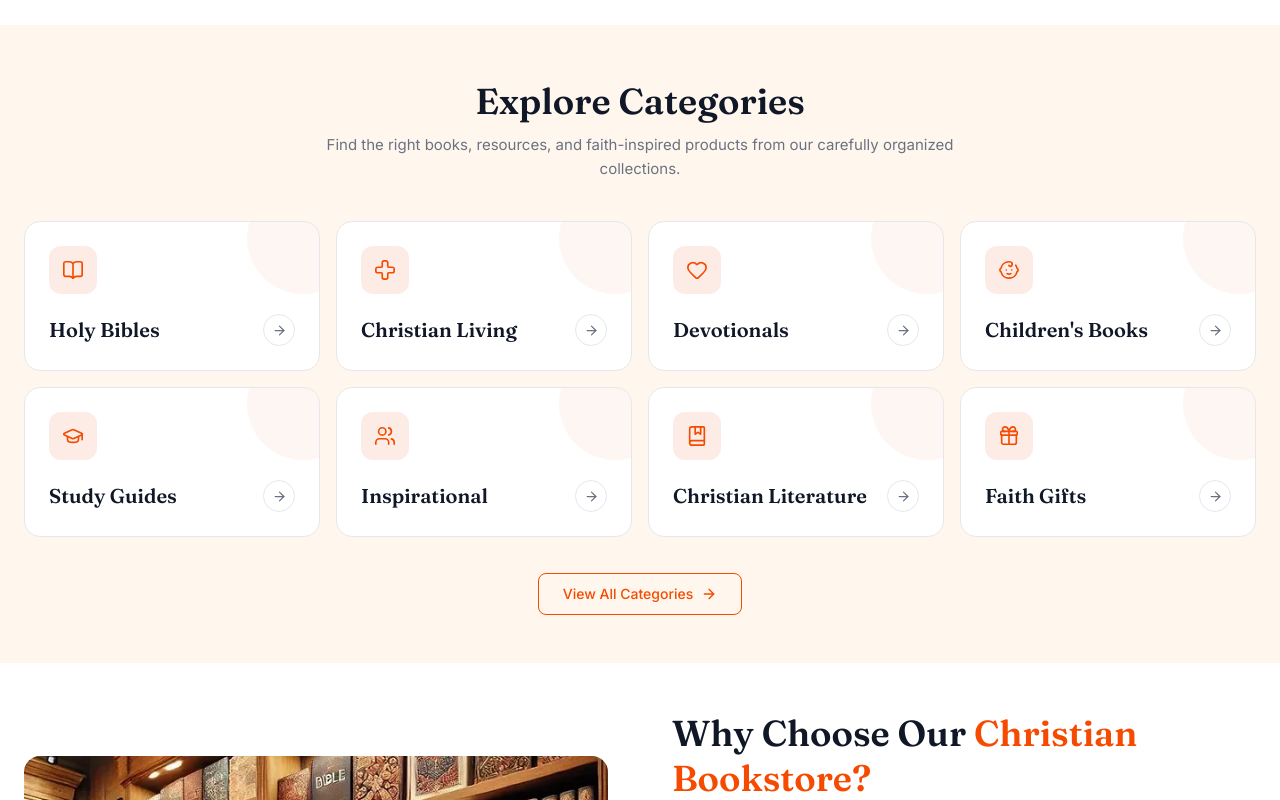
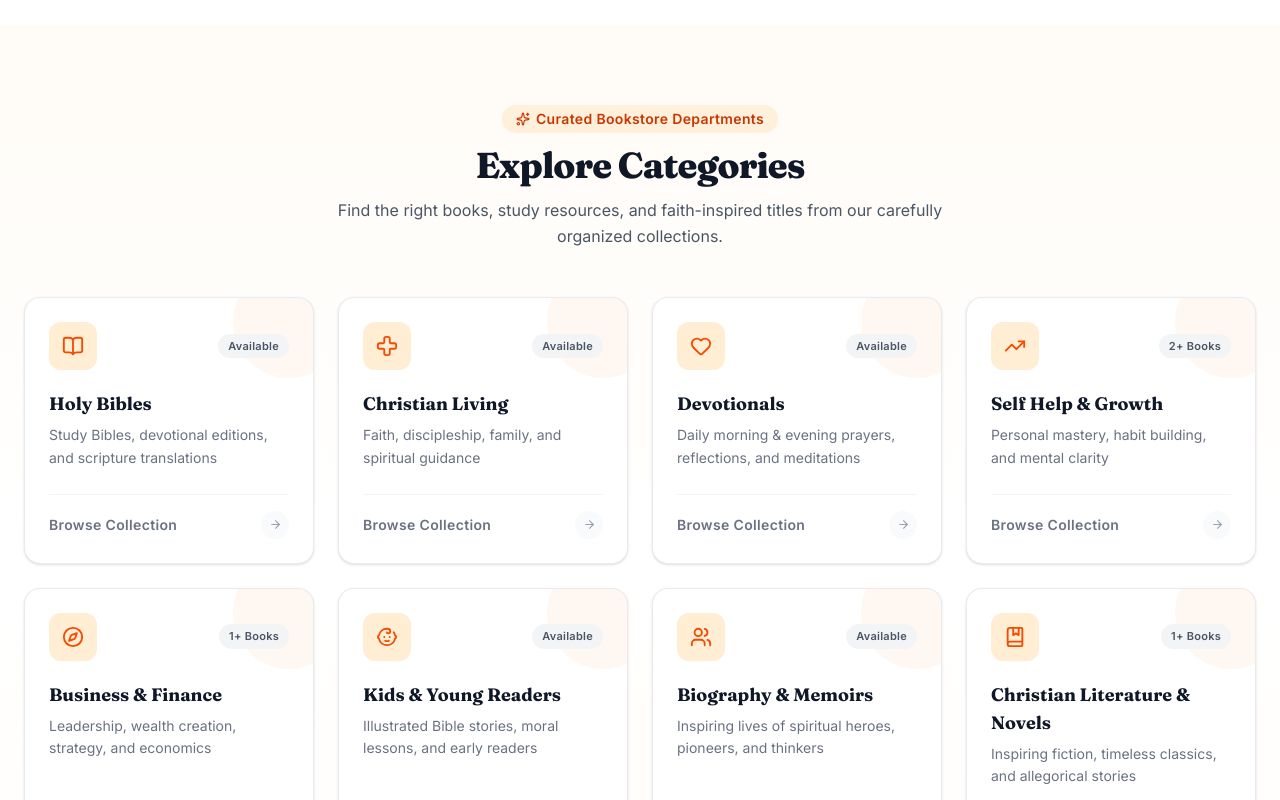
Before and after one commit to harsh9727/book-store, a Next.js app: page / in a window 1280 px wide. Shown: the part 3160-3960 px from the top of the page. Built offline with nearby package versions, Linux system fonts and the light colour scheme.

Commit message:
categories section redesign

```diff
--- a/src/components/home/CategorySection.tsx
+++ b/src/components/home/CategorySection.tsx
@@ -9,130 +9,122 @@ import {
   GraduationCap,
   Users,
   BookMarked,
-  Gift,
+  Sparkles,
   ArrowRight,
+  Bookmark,
+  TrendingUp,
+  Compass,
 } from "lucide-react";
+import { categories } from "@/data/categories";
+import { products } from "@/data/products";
 
-const categories = [
-  {
-    id: 1,
-    title: "Holy Bibles",
-    icon: BookOpen,
-    href: "/categories/holy-bibles",
-  },
-  {
-    id: 2,
-    title: "Christian Living",
-    icon: Cross,
-    href: "/categories/christian-living",
-  },
-  {
-    id: 3,
-    title: "Devotionals",
-    icon: Heart,
-    href: "/categories/devotionals",
-  },
-  {
-    id: 4,
-    title: "Children's Books",
-    icon: Baby,
-    href: "/categories/childrens-books",
-  },
-  {
-    id: 5,
-    title: "Study Guides",
-    icon: GraduationCap,
-    href: "/categories/study-guides",
-  },
-  {
-    id: 6,
-    title: "Inspirational",
-    icon: Users,
-    href: "/categories/inspirational",
-  },
-  {
-    id: 7,
-    title: "Christian Literature",
-    icon: BookMarked,
-    href: "/categories/christian-literature",
-  },
-  {
-    id: 8,
-    title: "Faith Gifts",
-    icon: Gift,
-    href: "/categories/faith-gifts",
-  },
-];
+// Icon mapping per category slug
+const categoryIconMap: Record<string, any> = {
+  "bible-books": BookOpen,
+  "christian-living": Cross,
+  devotionals: Heart,
+  "self-help": TrendingUp,
+  business: Compass,
+  kids: Baby,
+  biography: Users,
+  novels: BookMarked,
+};
 
 const CategorySection = () => {
   return (
-    <section className="bg-orange-50 py-12">
-      <div className="container px-3 lg:px-6">
+    <section className="bg-gradient-to-b from-orange-50/50 via-white to-orange-50/30 py-14 md:py-20">
+      <div className="container px-3 lg:px-6 mx-auto">
+        {/* Section Header */}
+        <div className="mb-12 text-center max-w-2xl mx-auto">
+          <div className="inline-flex items-center gap-1.5 rounded-full bg-orange-100/80 px-3.5 py-1 text-xs sm:text-sm font-semibold description tracking-wide text-orange-700 mb-3">
+            <Sparkles size={14} />
+            <span>Curated Bookstore Departments</span>
+          </div>
 
-        {/* Header */}
-        <div className="mb-10 text-center">
-
-          <h2 className="title mt-2 text-3xl font-semibold text-gray-900 sm:text-4xl">
+          <h2 className="title text-3xl sm:text-4xl font-extrabold text-gray-900 tracking-tight">
             Explore Categories
           </h2>
 
-          <p className="description mx-auto mt-3 max-w-2xl text-sm leading-6 text-gray-500 sm:text-[15px]">
-            Find the right books, resources, and faith-inspired
-            products from our carefully organized collections.
+          <p className="description mt-3 text-sm sm:text-base leading-relaxed text-gray-600">
+            Find the right books, study resources, and faith-inspired titles from our carefully organized collections.
           </p>
         </div>
 
         {/* Categories Grid */}
-        <div className="grid grid-cols-1 gap-4 sm:grid-cols-2 lg:grid-cols-4">
+        <div className="grid grid-cols-1 sm:grid-cols-2 lg:grid-cols-4 gap-4 sm:gap-6">
           {categories.map((category) => {
-            const Icon = category.icon;
+            const Icon = categoryIconMap[category.slug] || Bookmark;
+            const bookCount = products.filter(
+              (p) => p.category.toLowerCase() === category.slug.toLowerCase()
+            ).length;
 
             return (
               <Link
                 key={category.id}
-                href={category.href}
-                className="group relative overflow-hidden rounded-2xl border border-gray-200 bg-white p-6 transition-all duration-300 hover:-translate-y-1 hover:border-orange-200 hover:shadow-xl hover:shadow-orange-600/10"
+                href={`/allbooks?category=${category.slug}`}
+                className="group relative flex flex-col justify-between overflow-hidden rounded-2xl border border-gray-200/80 bg-white p-5 sm:p-6 shadow-sm transition-all duration-300 hover:-translate-y-1.5 hover:border-orange-300 hover:shadow-xl hover:shadow-orange-500/10 active:scale-[0.99]"
               >
-                {/* Orange background decoration */}
-                <div className="absolute -right-10 -top-10 h-28 w-28 rounded-full bg-orange-600/5 transition-all duration-500 group-hover:scale-[2.5] group-hover:bg-orange-600/10" />
+                {/* Subtle background glow on hover */}
+                <div className="absolute -right-8 -top-8 h-28 w-28 rounded-full bg-orange-500/5 transition-all duration-500 group-hover:scale-[2.5] group-hover:bg-orange-500/10" />
 
-                {/* Icon */}
-                <div className="relative mb-5 flex h-12 w-12 items-center justify-center rounded-xl bg-orange-600/10 text-orange-600 transition-all duration-300 group-hover:bg-orange-600 group-hover:text-white group-hover:shadow-lg group-hover:shadow-orange-600/20">
-                  <Icon
-                    size={22}
-                    strokeWidth={1.8}
-                    className="transition-transform duration-300 group-hover:scale-110"
-                  />
+                <div>
+                  {/* Top Row: Icon + Count Badge */}
+                  <div className="relative mb-5 flex items-center justify-between">
+                    <div className="flex h-12 w-12 items-center justify-center rounded-xl bg-orange-100 text-orange-600 transition-all duration-300 group-hover:bg-orange-600 group-hover:text-white group-hover:shadow-lg group-hover:shadow-orange-600/30">
+                      <Icon
+                        size={22}
+                        strokeWidth={2}
+                        className="transition-transform duration-300 group-hover:scale-110"
+                      />
+                    </div>
+
+                    <span className="rounded-full bg-gray-100 px-2.5 py-1 text-[11px] font-semibold text-gray-600 description tracking-wide transition-colors group-hover:bg-orange-100 group-hover:text-orange-700">
+                      {bookCount > 0 ? `${bookCount}+ Books` : "Available"}
+                    </span>
+                  </div>
+
+                  {/* Category Title */}
+                  <h3 className="title text-lg font-bold text-gray-900 transition-colors duration-300 group-hover:text-orange-600">
+                    {category.name}
+                  </h3>
+
+                  {/* Category Short Description */}
+                  {category.description && (
+                    <p className="description mt-1.5 text-xs sm:text-[14px] leading-relaxed text-gray-500 line-clamp-2">
+                      {category.description}
+                    </p>
+                  )}
                 </div>
 
-                <div className="relative mt-5 flex items-center justify-between">
-                  {/* Category Name */}
-                  <h3 className="title relative text-xl font-semibold text-gray-900 transition-colors duration-300 group-hover:text-orange-600">
-                    {category.title}
-                  </h3>
-                  <span className="flex h-8 w-8 items-center justify-center rounded-full border border-gray-200 text-gray-500 transition-all duration-300 group-hover:border-orange-600 group-hover:bg-orange-600 group-hover:text-white">
-                    <ArrowRight
-                      size={15}
-                      className="transition-transform duration-300 group-hover:translate-x-0.5"
-                    />
+                {/* Bottom Action Row */}
+                <div className="relative mt-6 flex items-center justify-between border-t border-gray-100 pt-4">
+                  <span className="text-sm font-semibold description tracking-wide text-gray-500 transition-colors group-hover:text-orange-600">
+                    Browse Collection
+                  </span>
+
+                  <span className="flex h-7 w-7 items-center justify-center rounded-full bg-gray-50 text-gray-400 transition-all duration-300 group-hover:bg-orange-600 group-hover:text-white group-hover:translate-x-1">
+                    <ArrowRight size={13} />
                   </span>
                 </div>
 
-                {/* Bottom Orange Line */}
-                <span className="absolute bottom-0 left-0 h-[3px] w-0 bg-orange-600 transition-all duration-500 group-hover:w-full" />
+                {/* Animated Bottom Border */}
+                <span className="absolute bottom-0 left-0 h-[2.5px] w-0 bg-orange-600 transition-all duration-300 group-hover:w-full" />
               </Link>
             );
           })}
         </div>
 
-        {/* View All */}
-        <div className="mt-9 flex justify-center">
+        {/* View All Categories CTA Button */}
+        <div className="mt-12 flex justify-center">
           <Link
-            href="/categories"
-            className="description flex items-center gap-2 rounded-lg border border-orange-600 px-6 py-2.5 text-sm font-medium text-orange-600 transition-all duration-300 hover:bg-orange-600 hover:text-white"
+            href="/allbooks"
+            className="group inline-flex items-center gap-2.5 rounded-full border border-orange-600 bg-white px-7 py-3 text-sm font-semibold description tracking-wide text-orange-600 shadow-sm transition-all duration-300 hover:bg-orange-600 hover:text-white hover:shadow-lg hover:shadow-orange-600/20 active:scale-95"
           >
-            View All Categories
-            <ArrowRight size={16} />
+            <span>View All Categories & Full Library</span>
+            <ArrowRight
+              size={16}
+              className="transition-transform duration-300 group-hover:translate-x-1"
+            />
           </Link>
         </div>
       </div>
--- a/src/data/categories.ts
+++ b/src/data/categories.ts
@@ -2,32 +2,57 @@ export interface Category {
   id: string;
   name: string;
   slug: string;
+  description?: string;
+  count?: number;
 }
 
 export const categories: Category[] = [
   {
+    id: "bible-books",
+    name: "Holy Bibles",
+    slug: "bible-books",
+    description: "Study Bibles, devotional editions, and scripture translations",
+  },
+  {
+    id: "christian-living",
+    name: "Christian Living",
+    slug: "christian-living",
+    description: "Faith, discipleship, family, and spiritual guidance",
+  },
+  {
+    id: "devotionals",
+    name: "Devotionals",
+    slug: "devotionals",
+    description: "Daily morning & evening prayers, reflections, and meditations",
+  },
+  {
     id: "self-help",
-    name: "Self Help",
+    name: "Self Help & Growth",
     slug: "self-help",
+    description: "Personal mastery, habit building, and mental clarity",
   },
   {
     id: "business",
-    name: "Business",
+    name: "Business & Finance",
     slug: "business",
+    description: "Leadership, wealth creation, strategy, and economics",
   },
   {
     id: "kids",
-    name: "Kids",
+    name: "Kids & Young Readers",
     slug: "kids",
+    description: "Illustrated Bible stories, moral lessons, and early readers",
   },
   {
     id: "biography",
-    name: "Biography",
+    name: "Biography & Memoirs",
     slug: "biography",
+    description: "Inspiring lives of spiritual heroes, pioneers, and thinkers",
   },
   {
-    id: "bible-books",
-    name: "Bible Books",
-    slug: "bible-books",
+    id: "novels",
+    name: "Christian Literature & Novels",
+    slug: "novels",
+    description: "Inspiring fiction, timeless classics, and allegorical stories",
   },
 ];
```
